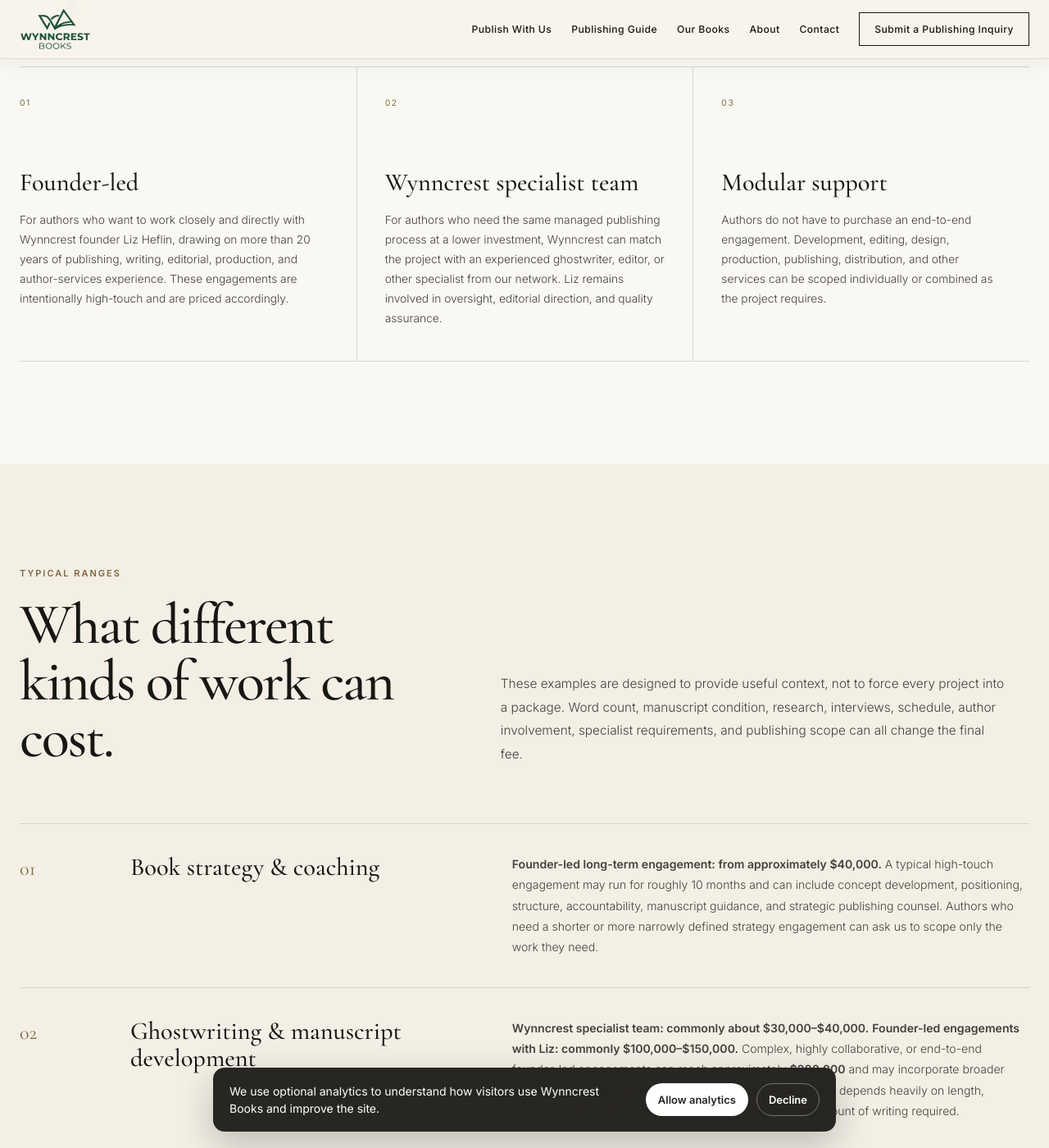
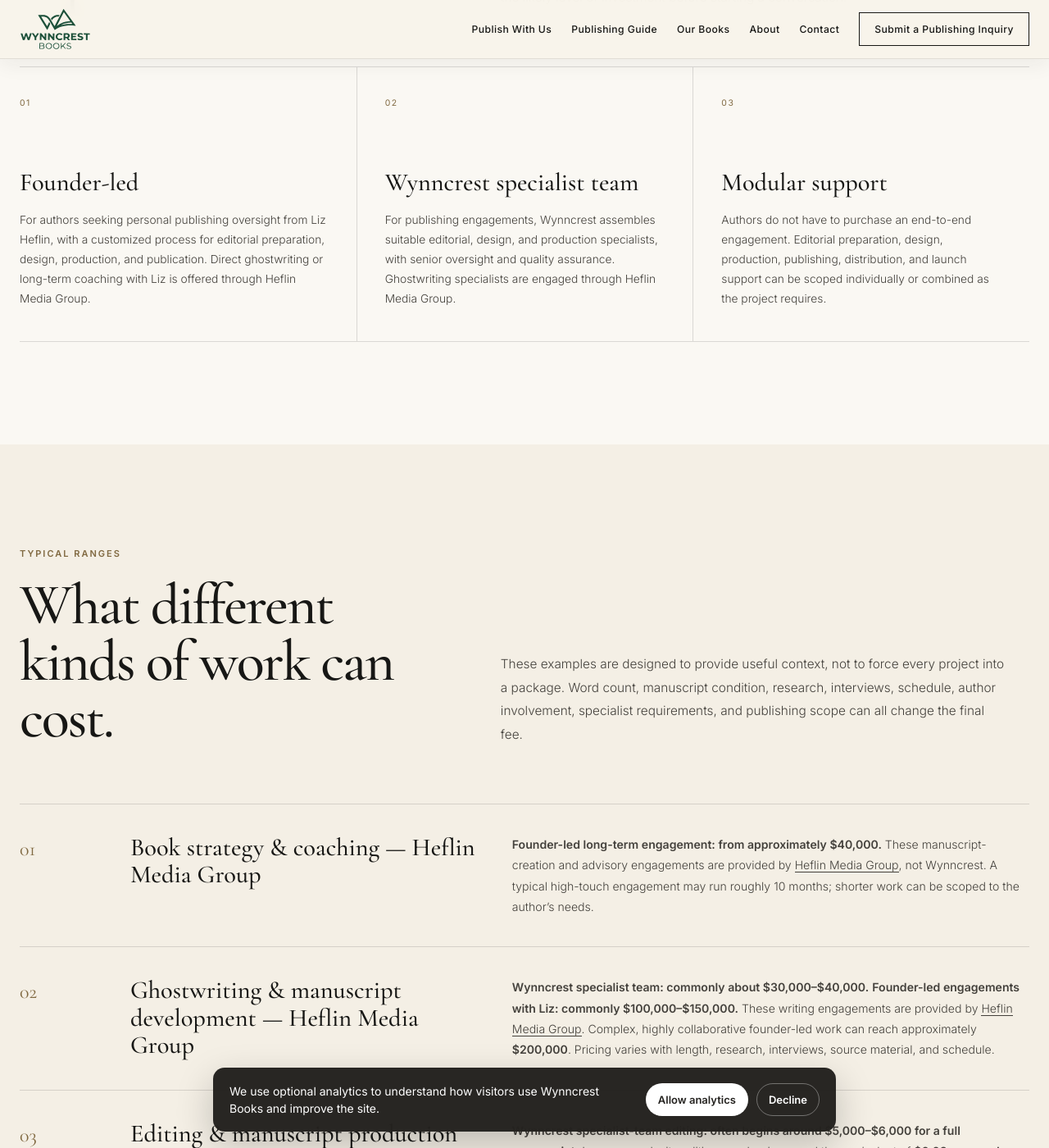
Before and after one commit to ryanheflin/wynncrest, a Jekyll site: the page standards/index.html, which Jekyll copies as it is, in a window 1280 px wide and 1400 px high, scrolled down 1021 px. Shown: the whole window at 82% size. Built offline with Jekyll 4.4.1, drawn with Linux system fonts in a browser that asks for light colours; some of the changed text lies outside the part shown.

Commit message:
Finish Wynncrest publishing-first service copy and HMG handoffs

```diff
--- a/standards/index.html
+++ b/standards/index.html
@@ -92,17 +92,17 @@
           <article class="path-card reveal">
             <span class="card-number">01</span>
             <h3>Founder-led</h3>
-            <p>For authors who want to work closely and directly with Wynncrest founder Liz Heflin, drawing on more than 20 years of publishing, writing, editorial, production, and author-services experience. These engagements are intentionally high-touch and are priced accordingly.</p>
+            <p>For authors seeking personal publishing oversight from Liz Heflin, with a customized process for editorial preparation, design, production, and publication. Direct ghostwriting or long-term coaching with Liz is offered through Heflin Media Group.</p>
           </article>
           <article class="path-card reveal">
             <span class="card-number">02</span>
             <h3>Wynncrest specialist team</h3>
-            <p>For authors who need the same managed publishing process at a lower investment, Wynncrest can match the project with an experienced ghostwriter, editor, or other specialist from our network. Liz remains involved in oversight, editorial direction, and quality assurance.</p>
+            <p>For publishing engagements, Wynncrest assembles suitable editorial, design, and production specialists, with senior oversight and quality assurance. Ghostwriting specialists are engaged through Heflin Media Group.</p>
           </article>
           <article class="path-card reveal">
             <span class="card-number">03</span>
             <h3>Modular support</h3>
-            <p>Authors do not have to purchase an end-to-end engagement. Development, editing, design, production, publishing, distribution, and other services can be scoped individually or combined as the project requires.</p>
+            <p>Authors do not have to purchase an end-to-end engagement. Editorial preparation, design, production, publishing, distribution, and launch support can be scoped individually or combined as the project requires.</p>
           </article>
         </div>
       </div>
@@ -123,14 +123,14 @@
         <div class="simple-list">
           <div class="simple-list-item reveal">
             <div class="process-detail-number">01</div>
-            <h3>Book strategy & coaching</h3>
-            <p><strong>Founder-led long-term engagement: from approximately $40,000.</strong> A typical high-touch engagement may run for roughly 10 months and can include concept development, positioning, structure, accountability, manuscript guidance, and strategic publishing counsel. Authors who need a shorter or more narrowly defined strategy engagement can ask us to scope only the work they need.</p>
+            <h3>Book strategy & coaching — Heflin Media Group</h3>
+            <p><strong>Founder-led long-term engagement: from approximately $40,000.</strong> These manuscript-creation and advisory engagements are provided by <a class="inline-link" href="https://heflinmedia.com/book-development.html">Heflin Media Group</a>, not Wynncrest. A typical high-touch engagement may run roughly 10 months; shorter work can be scoped to the author’s needs.</p>
           </div>
 
           <div class="simple-list-item reveal">
             <div class="process-detail-number">02</div>
-            <h3>Ghostwriting & manuscript development</h3>
-            <p><strong>Wynncrest specialist team: commonly about $30,000–$40,000.</strong> <strong>Founder-led engagements with Liz: commonly $100,000–$150,000.</strong> Complex, highly collaborative, or end-to-end founder-led engagements can reach approximately <strong>$200,000</strong> and may incorporate broader development, editorial, and publishing services. Final pricing depends heavily on length, research, interviews, source material, schedule, and the amount of writing required.</p>
+            <h3>Ghostwriting & manuscript development — Heflin Media Group</h3>
+            <p><strong>Wynncrest specialist team: commonly about $30,000–$40,000.</strong> <strong>Founder-led engagements with Liz: commonly $100,000–$150,000.</strong> These writing engagements are provided by <a class="inline-link" href="https://heflinmedia.com/ghostwriting.html">Heflin Media Group</a>. Complex, highly collaborative founder-led work can reach approximately <strong>$200,000</strong>. Pricing varies with length, research, interviews, source material, and schedule.</p>
           </div>
 
           <div class="simple-list-item reveal">
@@ -180,7 +180,7 @@
             <h2 class="section-title">Do not assume the largest number is the only way to work with us.</h2>
           </div>
           <div class="section-intro-copy section-copy">
-            Wynncrest is deliberately flexible. Direct founder-led work is appropriate for some authors; other projects are better served by a specialist from our team with Liz overseeing the work and quality. Still others need only one or two pieces of the publishing process. If the examples above do not fit your budget or your needs, tell us what you are trying to accomplish. We would rather scope the right level of support than sell work a book does not need.
+            Wynncrest is deliberately flexible: authors may need a complete publishing engagement or only selected editorial, design, production, or distribution services. For strategy, ghostwriting, and manuscript development, our parent company Heflin Media Group provides the relevant specialists. If the examples above do not fit your budget or your needs, tell us what you are trying to accomplish. We would rather scope the right level of support than sell work a book does not need.
           </div>
         </div>
 
@@ -188,7 +188,7 @@
           <div class="simple-list-item reveal">
             <div class="process-detail-number">01</div>
             <h3>What affects the fee</h3>
-            <p>Pricing may vary based on manuscript length and condition, research and interviews, ghostwriting requirements, author availability, number and type of editorial passes, design complexity, production formats, audiobook requirements, publishing services, launch needs, schedule, and the amount of project management required.</p>
+            <p>Pricing may vary based on manuscript length and condition, author availability, number and type of editorial passes, design complexity, production formats, audiobook requirements, publishing services, launch needs, schedule, and the amount of project management required.</p>
           </div>
           <div class="simple-list-item reveal">
             <div class="process-detail-number">02</div>
```
